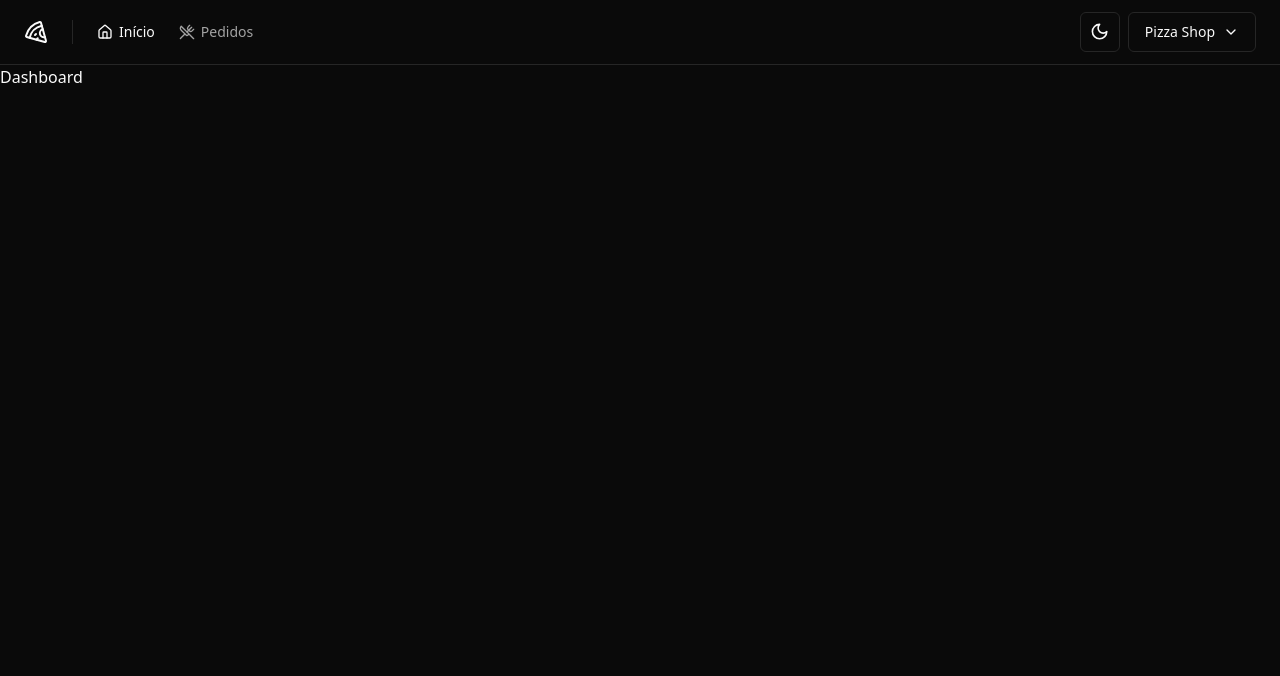
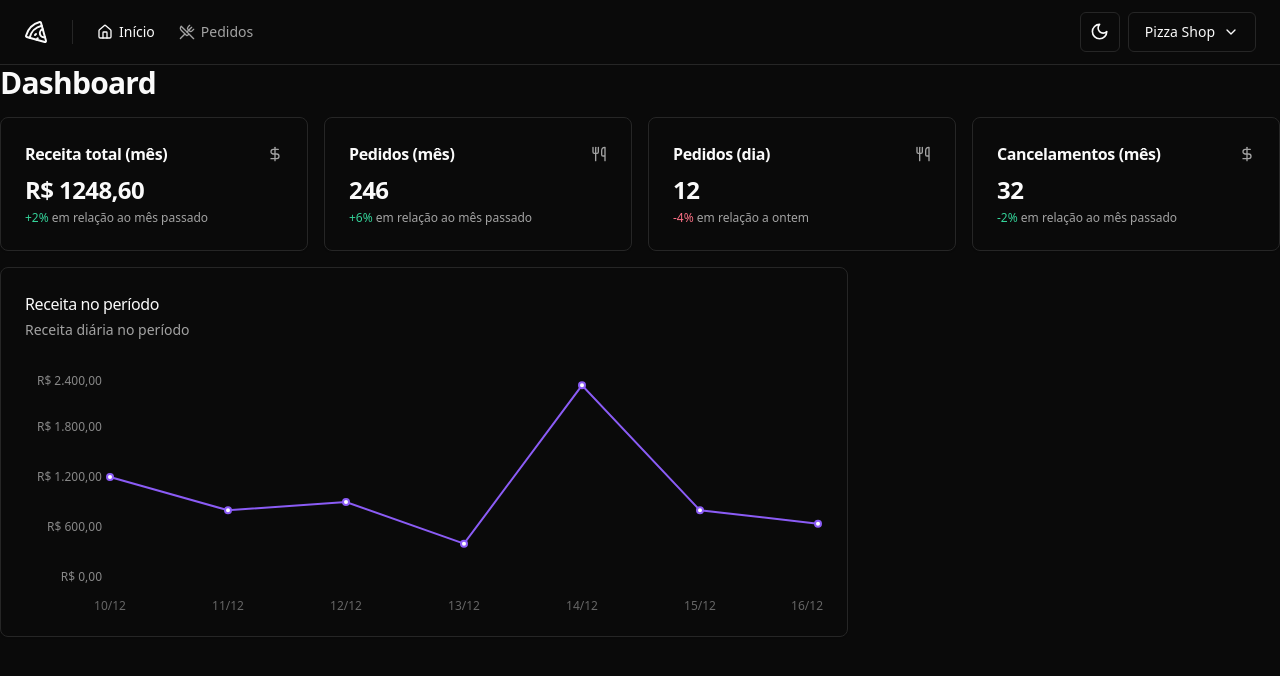
Before and after one commit to leleoaraxa/rene-descartes, a React (Vite) app: page / in a window 1280 px wide. Shown: the top 676 px of the page. Built offline with nearby package versions, Linux system fonts and the light colour scheme.

Commit message:
Páginas e componentes (UI) - Gráfico de receita no período

```diff
--- a/package.json
+++ b/package.json
@@ -27,6 +27,7 @@
     "react-helmet-async": "^2.0.5",
     "react-hook-form": "^7.52.1",
     "react-router-dom": "^6.25.1",
+    "recharts": "^2.12.7",
     "sonner": "^1.5.0",
     "sort-by": "^1.2.0",
     "tailwind-merge": "^2.4.0",
--- /dev/null
+++ b/src/components/ui/card.tsx
@@ -0,0 +1,79 @@
+import * as React from 'react'
+
+import { cn } from '@/lib/utils'
+
+const Card = React.forwardRef<
+  HTMLDivElement,
+  React.HTMLAttributes<HTMLDivElement>
+>(({ className, ...props }, ref) => (
+  <div
+    ref={ref}
+    className={cn(
+      'rounded-lg border bg-card text-card-foreground shadow-sm',
+      className,
+    )}
+    {...props}
+  />
+))
+Card.displayName = 'Card'
+
+const CardHeader = React.forwardRef<
+  HTMLDivElement,
+  React.HTMLAttributes<HTMLDivElement>
+>(({ className, ...props }, ref) => (
+  <div
+    ref={ref}
+    className={cn('flex flex-col space-y-1.5 p-6', className)}
+    {...props}
+  />
+))
+CardHeader.displayName = 'CardHeader'
+
+const CardTitle = React.forwardRef<
+  HTMLParagraphElement,
+  React.HTMLAttributes<HTMLHeadingElement>
+>(({ className, ...props }, ref) => (
+  <h3
+    ref={ref}
+    className={cn(
+      'text-2xl font-semibold leading-none tracking-tight',
+      className,
+    )}
+    {...props}
+  />
+))
+CardTitle.displayName = 'CardTitle'
+
+const CardDescription = React.forwardRef<
+  HTMLParagraphElement,
+  React.HTMLAttributes<HTMLParagraphElement>
+>(({ className, ...props }, ref) => (
+  <p
+    ref={ref}
+    className={cn('text-sm text-muted-foreground', className)}
+    {...props}
+  />
+))
+CardDescription.displayName = 'CardDescription'
+
+const CardContent = React.forwardRef<
+  HTMLDivElement,
+  React.HTMLAttributes<HTMLDivElement>
+>(({ className, ...props }, ref) => (
+  <div ref={ref} className={cn('p-6 pt-0', className)} {...props} />
+))
+CardContent.displayName = 'CardContent'
+
+const CardFooter = React.forwardRef<
+  HTMLDivElement,
+  React.HTMLAttributes<HTMLDivElement>
+>(({ className, ...props }, ref) => (
+  <div
+    ref={ref}
+    className={cn('flex items-center p-6 pt-0', className)}
+    {...props}
+  />
+))
+CardFooter.displayName = 'CardFooter'
+
+export { Card, CardHeader, CardFooter, CardTitle, CardDescription, CardContent }
--- a/src/global.css
+++ b/src/global.css
@@ -24,11 +24,6 @@
     --input: 0 0% 89.8%;
     --ring: 0 72.2% 50.6%;
     --radius: 0.5rem;
-    --chart-1: 12 76% 61%;
-    --chart-2: 173 58% 39%;
-    --chart-3: 197 37% 24%;
-    --chart-4: 43 74% 66%;
-    --chart-5: 27 87% 67%;
   }
 
   .dark {
@@ -51,11 +46,6 @@
     --border: 0 0% 14.9%;
     --input: 0 0% 14.9%;
     --ring: 0 72.2% 50.6%;
-    --chart-1: 220 70% 50%;
-    --chart-2: 160 60% 45%;
-    --chart-3: 30 80% 55%;
-    --chart-4: 280 65% 60%;
-    --chart-5: 340 75% 55%;
   }
 }
 
--- a/src/main.tsx
+++ b/src/main.tsx
@@ -1,7 +1,7 @@
 import React from 'react'
 import ReactDOM from 'react-dom/client'
 
-import { App } from './App.tsx'
+import { App } from './app.tsx'
 
 ReactDOM.createRoot(document.getElementById('root')!).render(
   <React.StrictMode>
--- a/src/pages/app/dashboard.tsx
+++ /dev/null
@@ -1,10 +0,0 @@
-import { Helmet } from 'react-helmet-async'
-
-export function Dashboard() {
-  return (
-    <>
-      <Helmet title="Dashboard" />
-      <h1>Dashboard</h1>
-    </>
-  )
-}
--- /dev/null
+++ b/src/pages/app/dashboard/dashboard.tsx
@@ -0,0 +1,29 @@
+import { Helmet } from 'react-helmet-async'
+
+import { DayOrdersAmountCard } from './day-orders-amount-card'
+import { MonthCanceledOrdersAmountCard } from './month-canceled-orders-amount-card'
+import { MonthOrdersAmountCard } from './month-orders-amount-card'
+import { MonthRevenueCard } from './month-revenue-card'
+import { RevenueChart } from './revenue-chart'
+
+export function Dashboard() {
+  return (
+    <>
+      <Helmet title="Dashboard" />
+      <div className="flex flex-col gap-4">
+        <h1 className="text-3xl font-bold tracking-tight">Dashboard</h1>
+
+        <div className="grid grid-cols-4 gap-4">
+          <MonthRevenueCard />
+          <MonthOrdersAmountCard />
+          <DayOrdersAmountCard />
+          <MonthCanceledOrdersAmountCard />
+        </div>
+
+        <div className="grid grid-cols-9 gap-4">
+          <RevenueChart />
+        </div>
+      </div>
+    </>
+  )
+}
--- /dev/null
+++ b/src/pages/app/dashboard/day-orders-amount-card.tsx
@@ -0,0 +1,21 @@
+import { Utensils } from 'lucide-react'
+
+import { Card, CardContent, CardHeader, CardTitle } from '@/components/ui/card'
+
+export function DayOrdersAmountCard() {
+  return (
+    <Card>
+      <CardHeader className="flex-row items-center justify-between space-y-0 pb-2">
+        <CardTitle className="text-base font-semibold">Pedidos (dia)</CardTitle>
+        <Utensils className="h-4 w-4 text-muted-foreground" />
+      </CardHeader>
+      <CardContent className="space-y-1">
+        <span className="text-2xl font-bold tracking-tight">12</span>
+        <p className="text-xs text-muted-foreground">
+          <span className="text-rose-500 dark:text-rose-400">-4%</span> em
+          relação a ontem
+        </p>
+      </CardContent>
+    </Card>
+  )
+}
--- /dev/null
+++ b/src/pages/app/dashboard/month-canceled-orders-amount-card.tsx
@@ -0,0 +1,23 @@
+import { DollarSign } from 'lucide-react'
+
+import { Card, CardContent, CardHeader, CardTitle } from '@/components/ui/card'
+
+export function MonthCanceledOrdersAmountCard() {
+  return (
+    <Card>
+      <CardHeader className="flex-row items-center justify-between space-y-0 pb-2">
+        <CardTitle className="text-base font-semibold">
+          Cancelamentos (mês)
+        </CardTitle>
+        <DollarSign className="h-4 w-4 text-muted-foreground" />
+      </CardHeader>
+      <CardContent className="space-y-1">
+        <span className="text-2xl font-bold tracking-tight">32</span>
+        <p className="text-xs text-muted-foreground">
+          <span className="text-emerald-500 dark:text-emerald-400">-2%</span> em
+          relação ao mês passado
+        </p>
+      </CardContent>
+    </Card>
+  )
+}
--- /dev/null
+++ b/src/pages/app/dashboard/month-orders-amount-card.tsx
@@ -0,0 +1,21 @@
+import { Utensils } from 'lucide-react'
+
+import { Card, CardContent, CardHeader, CardTitle } from '@/components/ui/card'
+
+export function MonthOrdersAmountCard() {
+  return (
+    <Card>
+      <CardHeader className="flex-row items-center justify-between space-y-0 pb-2">
+        <CardTitle className="text-base font-semibold">Pedidos (mês)</CardTitle>
+        <Utensils className="h-4 w-4 text-muted-foreground" />
+      </CardHeader>
+      <CardContent className="space-y-1">
+        <span className="text-2xl font-bold tracking-tight">246</span>
+        <p className="text-xs text-muted-foreground">
+          <span className="text-emerald-500 dark:text-emerald-400">+6%</span> em
+          relação ao mês passado
+        </p>
+      </CardContent>
+    </Card>
+  )
+}
--- /dev/null
+++ b/src/pages/app/dashboard/month-revenue-card.tsx
@@ -0,0 +1,23 @@
+import { DollarSign } from 'lucide-react'
+
+import { Card, CardContent, CardHeader, CardTitle } from '@/components/ui/card'
+
+export function MonthRevenueCard() {
+  return (
+    <Card>
+      <CardHeader className="flex-row items-center justify-between space-y-0 pb-2">
+        <CardTitle className="text-base font-semibold">
+          Receita total (mês)
+        </CardTitle>
+        <DollarSign className="h-4 w-4 text-muted-foreground" />
+      </CardHeader>
+      <CardContent className="space-y-1">
+        <span className="text-2xl font-bold tracking-tight">R$ 1248,60</span>
+        <p className="text-xs text-muted-foreground">
+          <span className="text-emerald-500 dark:text-emerald-400">+2%</span> em
+          relação ao mês passado
+        </p>
+      </CardContent>
+    </Card>
+  )
+}
--- /dev/null
+++ b/src/pages/app/dashboard/revenue-chart.tsx
@@ -0,0 +1,68 @@
+import {
+  CartesianGrid,
+  Line,
+  LineChart,
+  ResponsiveContainer,
+  Tooltip,
+  XAxis,
+  YAxis,
+} from 'recharts'
+import colors from 'tailwindcss/colors'
+
+import {
+  Card,
+  CardContent,
+  CardDescription,
+  CardHeader,
+  CardTitle,
+} from '@/components/ui/card'
+
+const data = [
+  { date: '10/12', revenue: 1200 },
+  { date: '11/12', revenue: 800 },
+  { date: '12/12', revenue: 900 },
+  { date: '13/12', revenue: 400 },
+  { date: '14/12', revenue: 2300 },
+  { date: '15/12', revenue: 800 },
+  { date: '16/12', revenue: 640 },
+]
+
+export function RevenueChart() {
+  return (
+    <Card className="col-span-6">
+      <CardHeader className="flex-row items-center justify-between pb-8">
+        <div className="space-y-1">
+          <CardTitle className="text-base font-medium">
+            Receita no período
+          </CardTitle>
+          <CardDescription>Receita diária no período</CardDescription>
+        </div>
+      </CardHeader>
+      <CardContent>
+        <ResponsiveContainer width="100%" height={240}>
+          <LineChart data={data} style={{ fontSize: 12 }}>
+            <XAxis dataKey="date" axisLine={false} tickLine={false} dy={16} />
+            <YAxis
+              stroke="#888"
+              axisLine={false}
+              tickLine={false}
+              width={80}
+              tickFormatter={(value: number) =>
+                value.toLocaleString('pt-BR', {
+                  style: 'currency',
+                  currency: 'BRL',
+                })
+              }
+            />
+            <Line
+              stroke={colors.violet[500]}
+              type="linear"
+              strokeWidth={2}
+              dataKey="revenue"
+            />
+          </LineChart>
+        </ResponsiveContainer>
+      </CardContent>
+    </Card>
+  )
+}
--- a/src/routes.tsx
+++ b/src/routes.tsx
@@ -2,7 +2,7 @@
 
 import { AppLayout } from './pages/_layouts/app'
 import { AuthLayout } from './pages/_layouts/auth'
-import { Dashboard } from './pages/app/dashboard'
+import { Dashboard } from './pages/app/dashboard/dashboard'
 import { Orders } from './pages/app/orders/orders'
 import { SignIn } from './pages/auth/sign-in'
 import { SignUp } from './pages/auth/sign-up'
```
Also changed, not shown: 1 other file (tests, documents, lock files or other folders).
